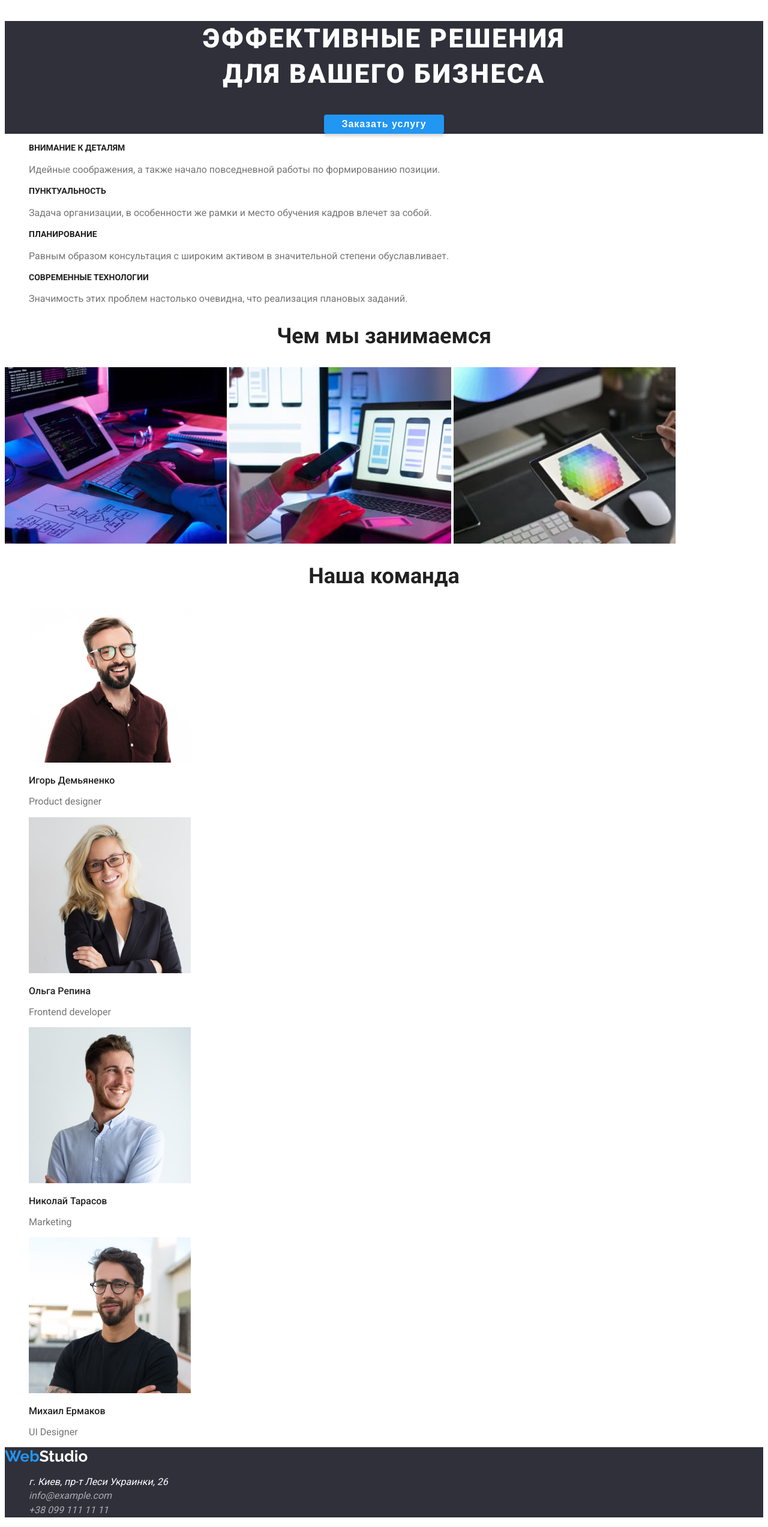
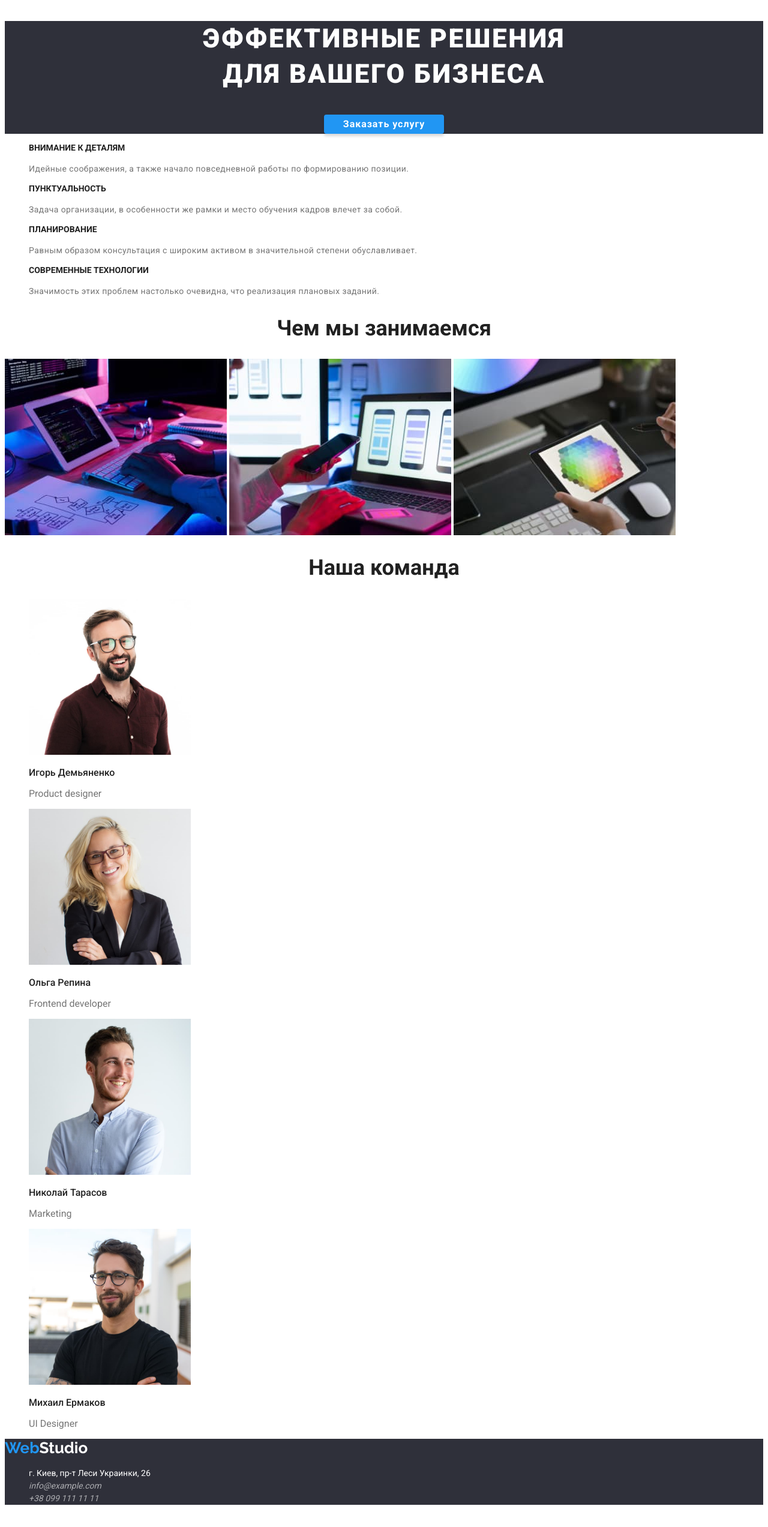
Before and after one commit to Ghospadi/goit-markup-hw-02, a plain HTML site: page index.html in a window 1280 px wide. Shown: the part 159-2704 px from the top of the page at 60% size. After the commit the page ends 2683 px from the top, so only its background shows below. Drawn offline with Linux system fonts and the light colour scheme.

Commit message:
rework css

```diff
--- a/css/styles.css
+++ b/css/styles.css
@@ -5,6 +5,7 @@
   --background-color-dark: #2f303a;
   --main-color: #212121;
   --grey-color: #757575;
+  --address-color: rgba(255, 255, 255, 0.6);
 }
 
 body {
@@ -39,7 +40,7 @@ a:focus {
 }
 
 .pages-footer {
-  background: #2f303a;
+  background: var(--background-color-dark);
 }
 
 .cards figure {
@@ -189,11 +190,14 @@ a:focus {
 
 .location-address a {
   color: var(--white-color);
+  font-size: 14px;
+  font-style: normal;
 }
 
 .company-address .mail-address a,
 .company-address .tel-address a {
-  color: rgba(255, 255, 255, 0.6);
+  color: var(--address-color);
+  font-size: 14px;
   line-height: 1.5;
 }
 
@@ -209,8 +213,12 @@ a:focus {
   text-transform: uppercase;
 }
 
+
 .features-list p {
-  line-height: 1.5;
+  font-size: 14px;
+  font-weight: 400;
+  line-height: 1.72;
+  letter-spacing: 0.03em;
   color: var(--grey-color);
 }
 
@@ -238,6 +246,7 @@ a:focus {
   cursor: pointer;
   font-weight: 700;
   font-size: 16px;
+  font-family: inherit;
   line-height: 1.87;
   letter-spacing: 0.06em;
   box-shadow: 0px 4px 4px rgba(0, 0, 0, 0.15);
```
